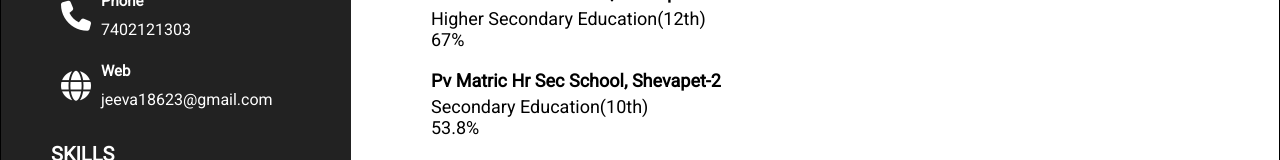
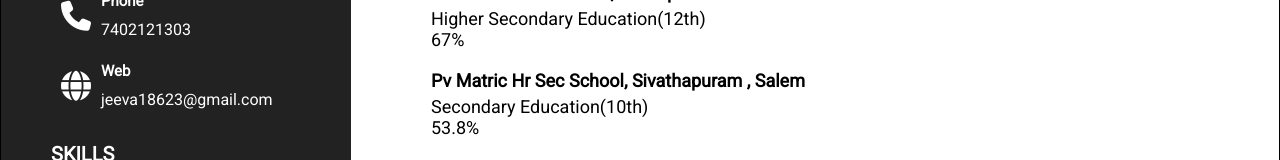
Before and after one commit to jeeva269/myresumehtml, a plain HTML site: page index.html in a window 1280 px wide. Shown: the part 504-664 px from the top of the page. Drawn offline with Linux system fonts and the light colour scheme.

Commit message:
re_schoolname_changed

```diff
--- a/index.html
+++ b/index.html
@@ -129,7 +129,7 @@
 
                 <div class="right-site-con">
                     <div class="des">
-                        <div class="des-title">Pv Matric Hr Sec School, Shevapet-2</div>
+                        <div class="des-title">Pv Matric Hr Sec School, Sivathapuram , Salem</div>
                         Secondary Education(10th) <br> 53.8%
                     </div>
                 </div>
```
